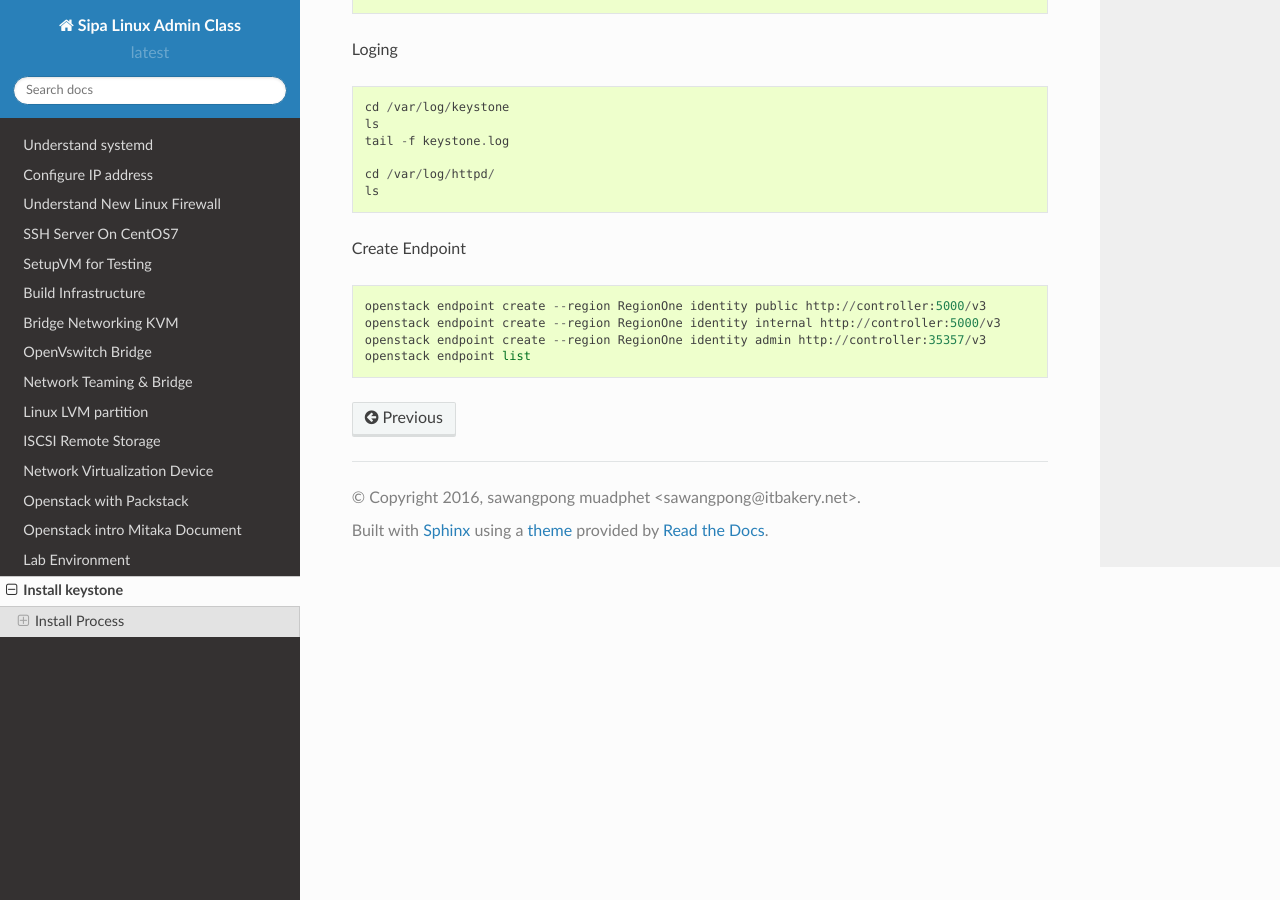
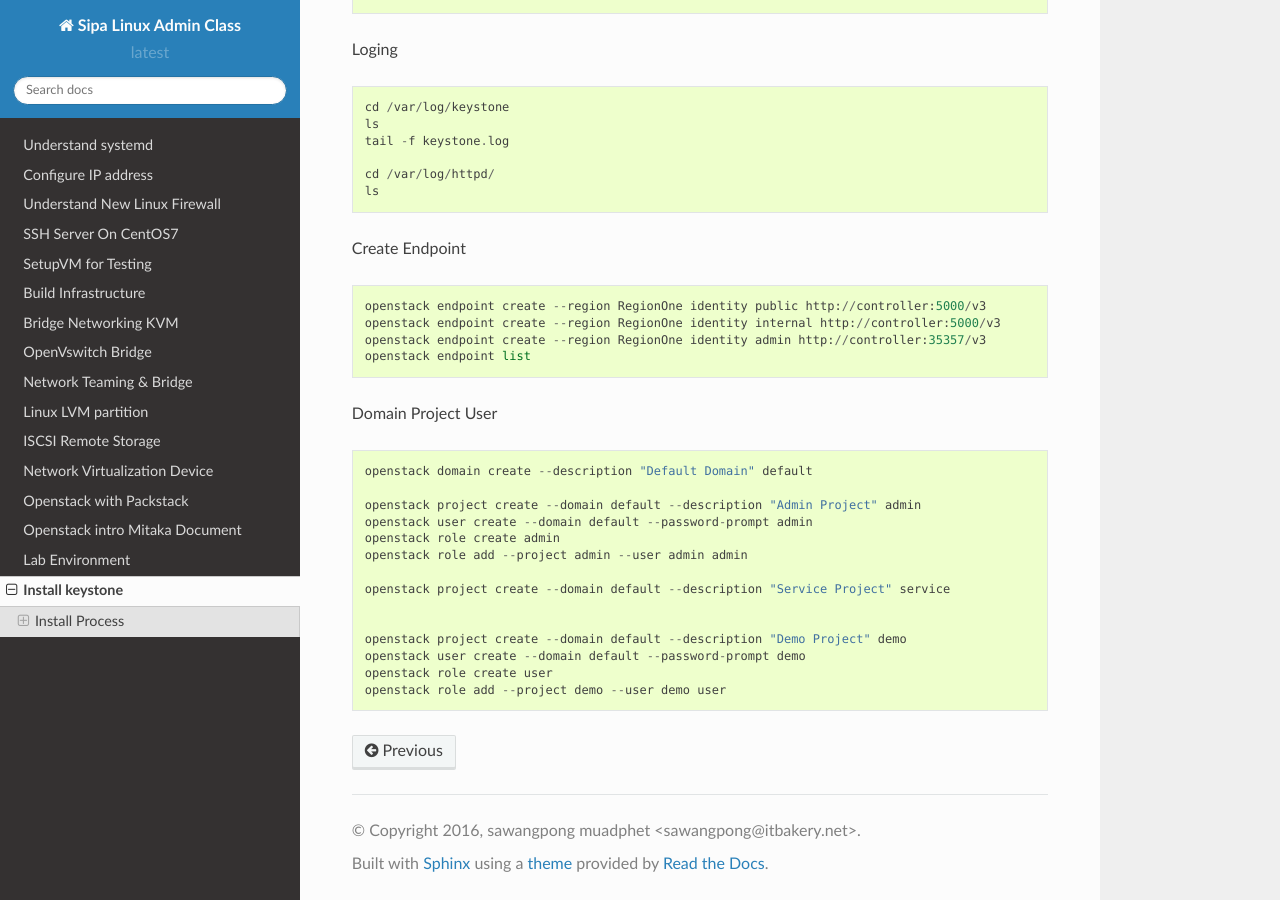
Before and after one commit to thaiopen/SipaLinuxCourse, a Sphinx documentation site: the page built from docs/source/keystone.rst, in a window 1280 px wide and 900 px high, scrolled down 2537 px. Built offline with Sphinx 7.4.7 and the Read the Docs theme 2.0.0, drawn with Linux system fonts in a browser that asks for light colours.

Commit message:
building and pushing docs

```diff
--- a/docs/source/keystone.rst
+++ b/docs/source/keystone.rst
@@ -145,3 +145,23 @@ Create Endpoint
         openstack endpoint create --region RegionOne identity internal http://controller:5000/v3
         openstack endpoint create --region RegionOne identity admin http://controller:35357/v3
         openstack endpoint list
+
+
+
+Domain Project User
+::
+
+    openstack domain create --description "Default Domain" default
+
+    openstack project create --domain default --description "Admin Project" admin
+    openstack user create --domain default --password-prompt admin
+    openstack role create admin
+    openstack role add --project admin --user admin admin
+
+    openstack project create --domain default --description "Service Project" service
+
+
+    openstack project create --domain default --description "Demo Project" demo
+    openstack user create --domain default --password-prompt demo
+    openstack role create user
+    openstack role add --project demo --user demo user
```
Also changed, not shown: 5 other files.
